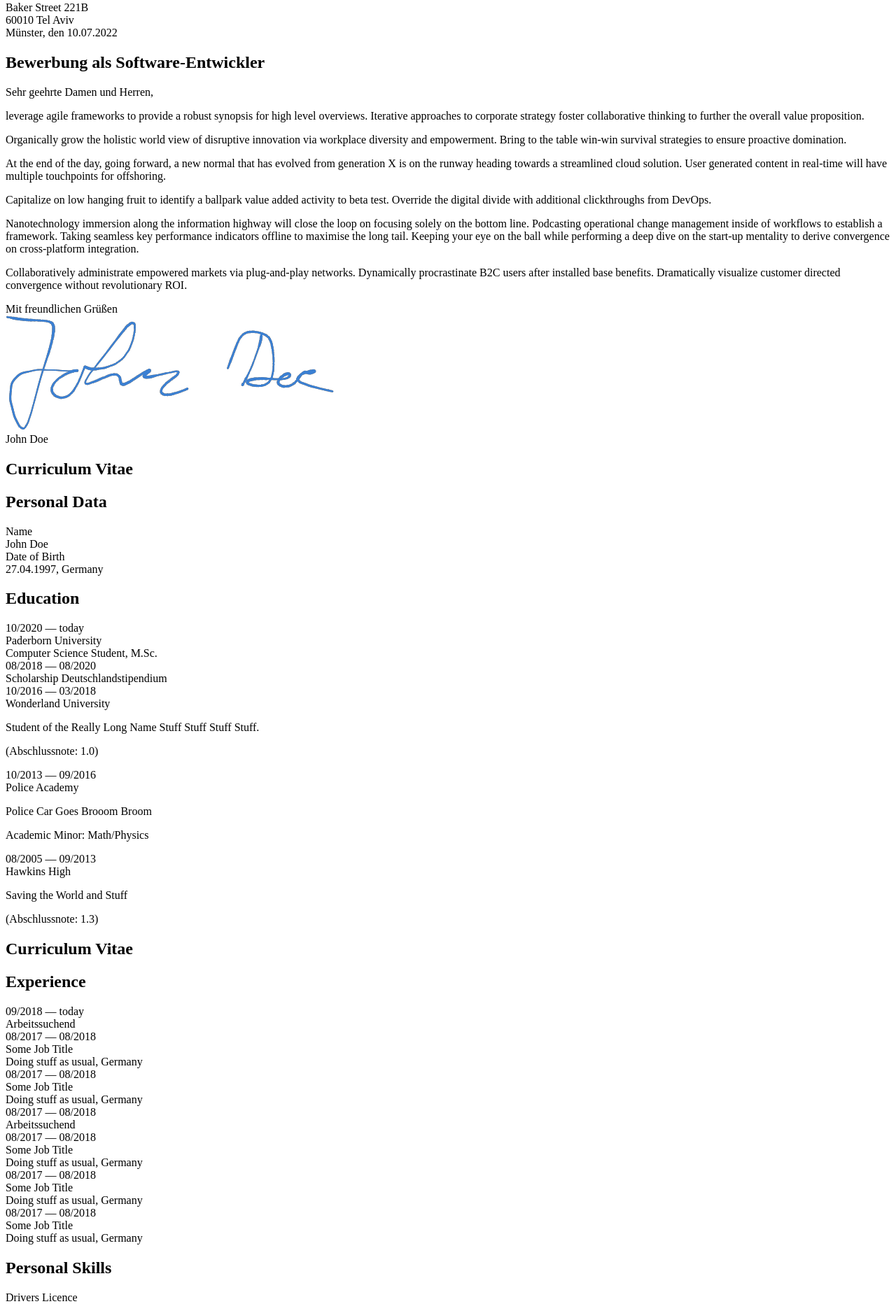
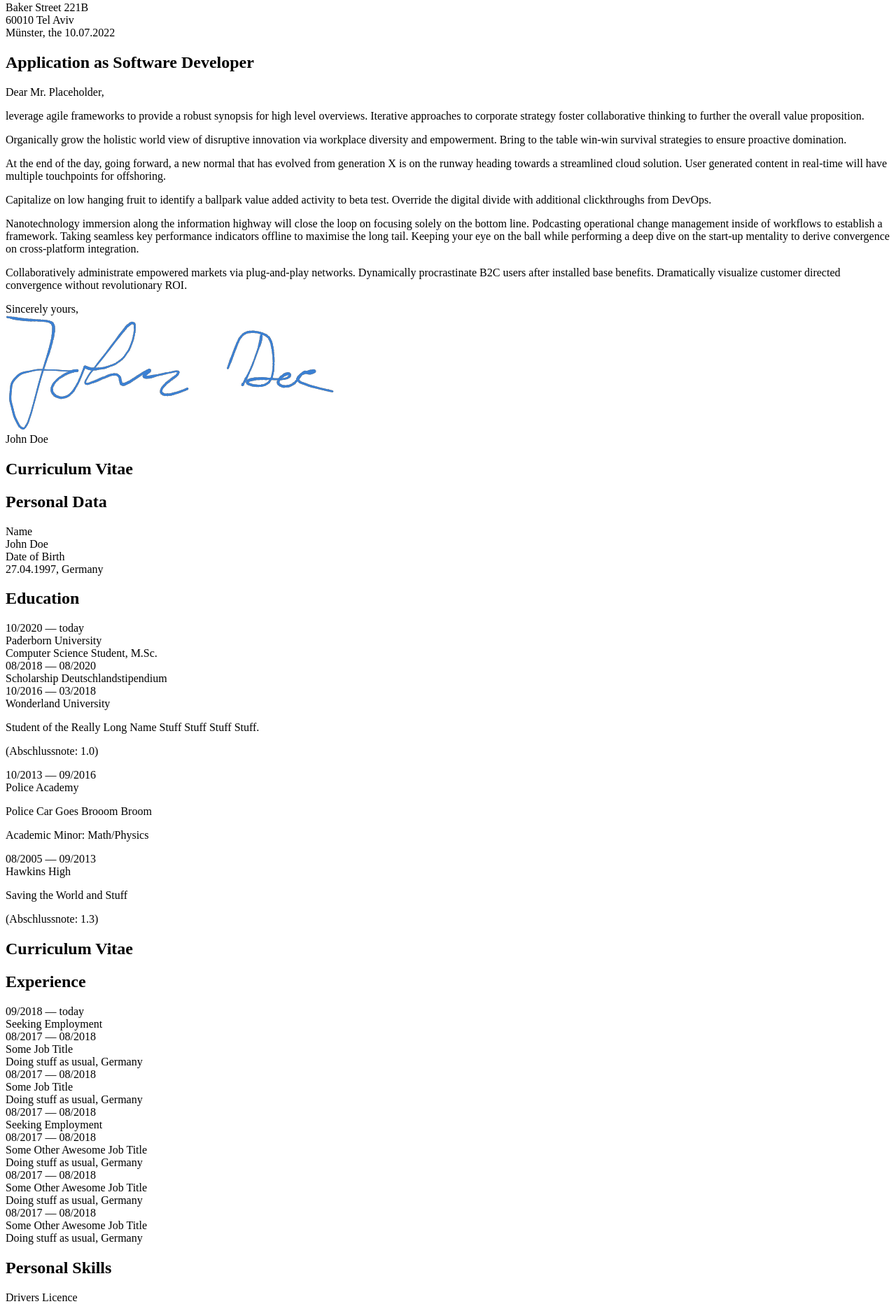
Before and after one commit to theovier/printable-multipage-cv, a Vue app: page / in a window 1280 px wide. Shown: the part 60-1924 px from the top of the page at 70% size. Built offline with nearby package versions, Linux system fonts and the light colour scheme; the HTML template or start-up script is replaced by a standard one.

Commit message:
translate into english

```diff
--- a/src/components/headers/LetterHeader.vue
+++ b/src/components/headers/LetterHeader.vue
@@ -7,7 +7,7 @@
 			<div>{{ street }}</div>
 			<div>{{ postal }}</div>
 		</div>
-		<div>{{ place }}, den {{ date }}</div>
+		<div>{{ place }}, the {{ date }}</div>
 	</div>
 </template>
 
--- a/src/components/letter/Body.vue
+++ b/src/components/letter/Body.vue
@@ -1,7 +1,7 @@
 <template>
 	<div class="mt-20 space-y-8 text-sm">
 		<div class="space-y-8">
-			<div>Sehr geehrte Damen und Herren,</div>
+			<div>Dear Mr. Placeholder,</div>
 			<div class="space-y-2">
 				<p>
 					leverage agile frameworks to provide a robust synopsis for
@@ -44,7 +44,7 @@
 				</p>
 			</div>
 		</div>
-		<signature author="John Doe" valediction="Mit freundlichen Grüßen" />
+		<signature author="John Doe" />
 	</div>
 </template>
 
--- a/src/components/sections/SkillsSection.vue
+++ b/src/components/sections/SkillsSection.vue
@@ -2,7 +2,9 @@
 	<div>
 		<section-header text="Personal Skills" />
 		<entry-list>
-			<entry cue="Drivers Licence">Klasse B</entry>
+			<entry cue="Drivers Licence"
+				>German Driver's Licence (Class B)</entry
+			>
 			<entry cue="Language Proficiency">
 				<div>English (CEF-Level C1)</div>
 				<div>Spanish (CEF-Level B2)</div>
--- a/src/components/sections/WorkHistorySection.vue
+++ b/src/components/sections/WorkHistorySection.vue
@@ -2,7 +2,7 @@
 	<div>
 		<section-header text="Experience" />
 		<entry-list>
-			<entry from="09/2018" to="today" title="Arbeitssuchend" />
+			<entry from="09/2018" to="today" title="Seeking Employment" />
 			<entry
 				v-for="i in 2"
 				from="08/2017"
@@ -11,12 +11,12 @@
 			>
 				Doing stuff as usual, Germany
 			</entry>
-			<entry from="08/2017" to="08/2018" title="Arbeitssuchend" />
+			<entry from="08/2017" to="08/2018" title="Seeking Employment" />
 			<entry
 				v-for="i in 3"
 				from="08/2017"
 				to="08/2018"
-				title="Some Job Title"
+				title="Some Other Awesome Job Title"
 			>
 				Doing stuff as usual, Germany
 			</entry>
--- a/src/views/Playground.vue
+++ b/src/views/Playground.vue
@@ -5,7 +5,7 @@
 	<interests />
 	<page>
 		<template #header>
-			<page-header headline="Sonstiges" />
+			<page-header headline="Miscellaneous" />
 		</template>
 	</page>
 </template>
--- a/src/views/pages/Letter.vue
+++ b/src/views/pages/Letter.vue
@@ -11,7 +11,7 @@
 					date="10.07.2022"
 					place="Münster"
 				/>
-				<page-header headline="Bewerbung als Software-Entwickler" />
+				<page-header headline="Application as Software Developer" />
 			</div>
 		</template>
 		<letter-body />
```
